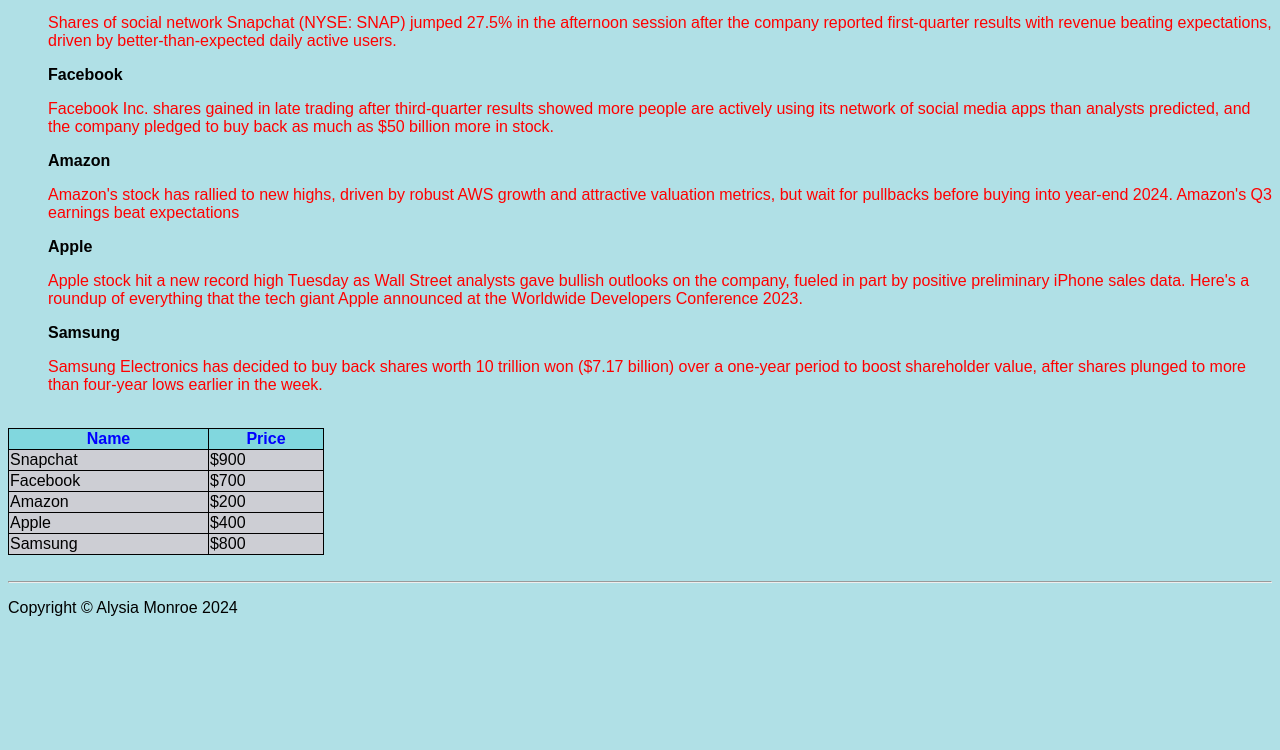
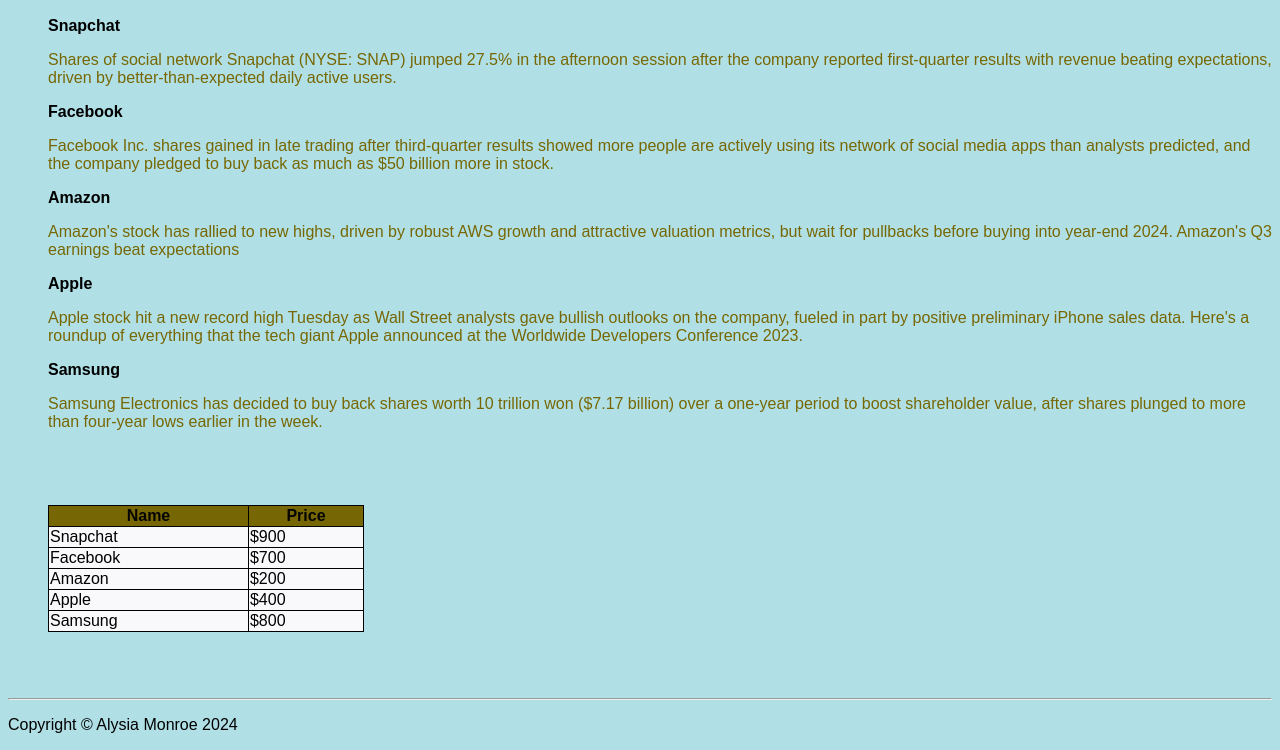
Before and after one commit to Monroealysia8/Local-News, a plain HTML site: page economy.html in a window 1280 px wide. Shown: the part 178-928 px from the top of the page. Before the commit the page ends 811 px from the top, so only its background shows below. Drawn offline with Linux system fonts and the light colour scheme.

Commit message:
second submission

```diff
--- a/styles.css
+++ b/styles.css
@@ -5,10 +5,11 @@ body {
 
 h1 {
   color: blue;
+  margin: 40px
 }
 
 p {
-  color: red;
+  color: rgb(119, 103, 4);
 }
 
 .d-flex {
@@ -35,20 +36,21 @@ img {
 }
 
 th {
-  background-color: rgb(129, 215, 222);
+  background-color: rgb(119, 103, 4);
   font-style: bold;
-  color: blue;
+  color: rgba(0, 0, 3, 0.964);
 }
 
 
 
 tr {
-  background-color: #cdced4;
+  background-color: #f9f9fb;
 }
 
 table {
   border-collapse: collapse;
   width: 25%;
+  margin: 40px;
 }
 
 table,
```
